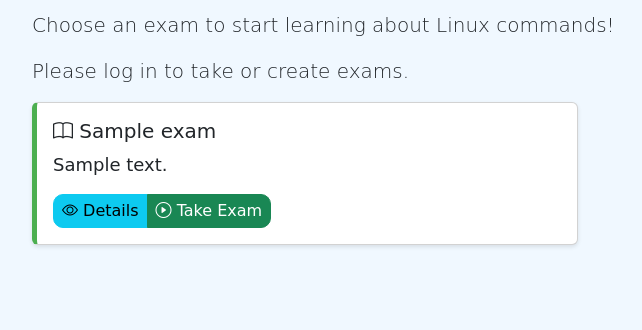
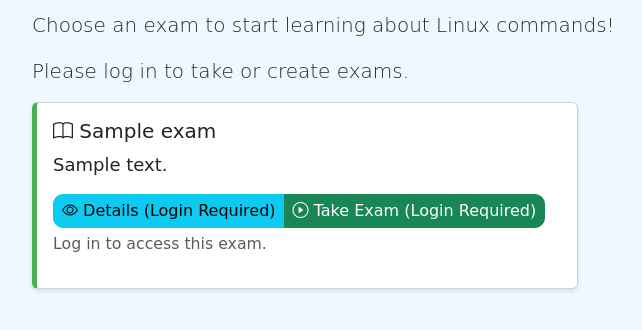
Before and after one commit to heathdrobertson/exam-app, a Django app: page /exams/ in a window 1280 px wide. Shown: the part 172-502 px from the top of the page, without its empty margins (50-692 px from the left). Run offline with Django 5.2, Linux system fonts and the light colour scheme; tables that the repository leaves empty hold one stand-in row (values such as "Sample post").

Commit message:
Why?:Routing to login fix
What these changes address:

```diff
--- a/exams/templates/exams/exam_list.html
+++ b/exams/templates/exams/exam_list.html
@@ -17,10 +17,18 @@
                 <div class="card-body">
                     <h5 class="card-title"><i class="bi bi-book"></i> {{ exam.title }}</h5>
                     <p class="card-text">{{ exam.description }}</p>
-                    <div class="btn-group">
-                        <a href="{% url 'exam_detail' exam.id %}" class="btn btn-info btn-sm"><i class="bi bi-eye"></i> Details</a>
-                        <a href="{% url 'take_exam' exam.id %}" class="btn btn-success btn-sm"><i class="bi bi-play-circle"></i> Take Exam</a>
-                    </div>
+                    {% if user.is_authenticated %}
+                        <div class="btn-group">
+                            <a href="{% url 'exam_detail' exam.id %}" class="btn btn-info btn-sm"><i class="bi bi-eye"></i> Details</a>
+                            <a href="{% url 'take_exam' exam.id %}" class="btn btn-success btn-sm"><i class="bi bi-play-circle"></i> Take Exam</a>
+                        </div>
+                    {% else %}
+                        <div class="btn-group">
+                            <a href="{% url 'login' %}?next={% url 'exam_detail' exam.id %}" class="btn btn-info btn-sm"><i class="bi bi-eye"></i> Details (Login Required)</a>
+                            <a href="{% url 'login' %}?next={% url 'take_exam' exam.id %}" class="btn btn-success btn-sm"><i class="bi bi-play-circle"></i> Take Exam (Login Required)</a>
+                        </div>
+                        <p class="text-muted small mt-1">Log in to access this exam.</p>
+                    {% endif %}
                 </div>
             </div>
         </div>
```
